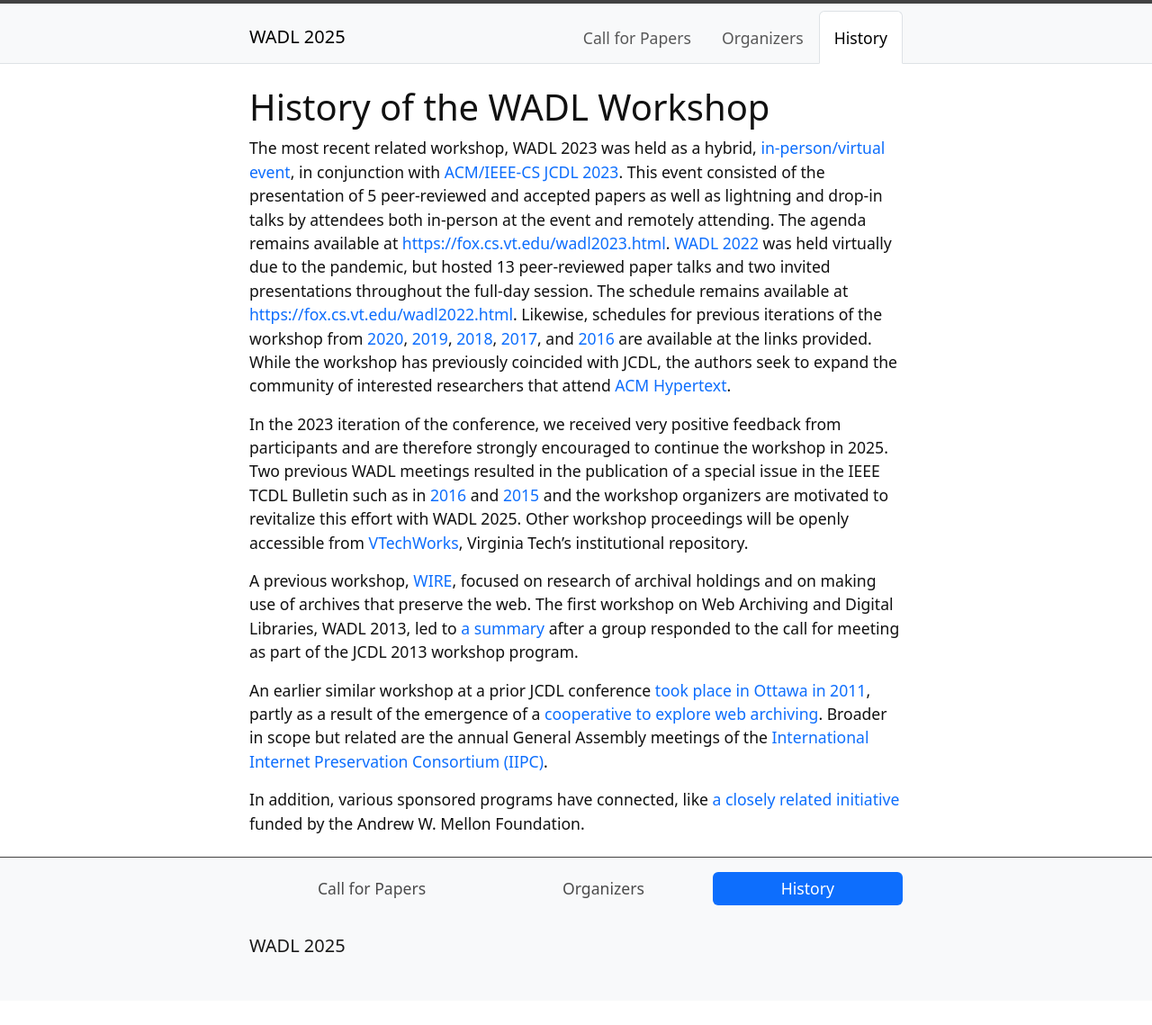
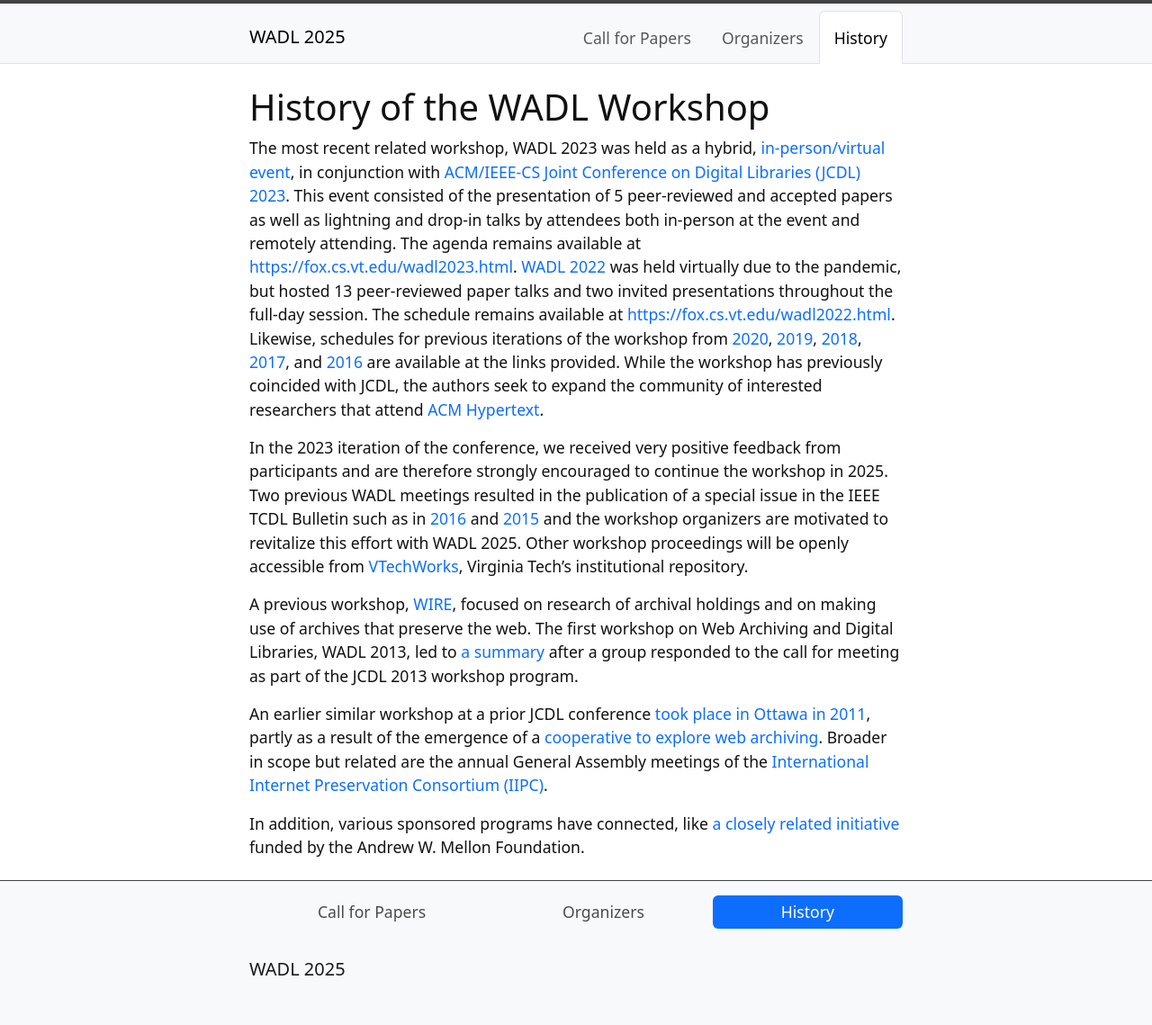
Before and after one commit to wadlworkshop/wadlworkshop.github.io, a Jekyll site: the page built from 2025/content/2-history.md, in a window 1280 px wide. Shown: the whole page at 90% size. Built offline with Jekyll 4.4.1, drawn with Linux system fonts in a browser that asks for light colours; our own code applies the rules of GitHub Pages for plain Markdown files; before the commit the page ends 1112 px from its top, so only the background shows below that.

Commit message:
Update 2-history.md

```diff
--- a/2025/content/2-history.md
+++ b/2025/content/2-history.md
@@ -5,7 +5,7 @@
 
 # History of the WADL Workshop
 
-The most recent related workshop, WADL 2023 was held as a hybrid, [in-person/virtual event](https://fox.cs.vt.edu/wadl2023.html), in conjunction with [ACM/IEEE-CS JCDL 2023](https://2023.jcdl.org/). This event consisted of the presentation of 5 peer-reviewed and accepted papers as well as lightning and drop-in talks by attendees both in-person at the event and remotely attending. The agenda remains available at [https://fox.cs.vt.edu/wadl2023.html](https://fox.cs.vt.edu/wadl2023.html). [WADL 2022](https://fox.cs.vt.edu/wadl2022.html) was held virtually due to the pandemic, but hosted 13 peer-reviewed paper talks and two invited presentations throughout the full-day session. The schedule remains available at [https://fox.cs.vt.edu/wadl2022.html](https://fox.cs.vt.edu/wadl2022.html). Likewise, schedules for previous iterations of the workshop from [2020](https://fox.cs.vt.edu/wadl2020.html), [2019](https://fox.cs.vt.edu/wadl2019.html), [2018](https://fox.cs.vt.edu/wadl2018.html), [2017](https://fox.cs.vt.edu/wadl2017.html), and [2016](https://fox.cs.vt.edu/wadl2016.html) are available at the links provided. While the workshop has previously coincided with JCDL, the authors seek to expand the community of interested researchers that attend [ACM Hypertext](https://ht.acm.org/ht2025/).
+The most recent related workshop, WADL 2023 was held as a hybrid, [in-person/virtual event](https://fox.cs.vt.edu/wadl2023.html), in conjunction with [ACM/IEEE-CS Joint Conference on Digital Libraries (JCDL) 2023](https://2023.jcdl.org/). This event consisted of the presentation of 5 peer-reviewed and accepted papers as well as lightning and drop-in talks by attendees both in-person at the event and remotely attending. The agenda remains available at [https://fox.cs.vt.edu/wadl2023.html](https://fox.cs.vt.edu/wadl2023.html). [WADL 2022](https://fox.cs.vt.edu/wadl2022.html) was held virtually due to the pandemic, but hosted 13 peer-reviewed paper talks and two invited presentations throughout the full-day session. The schedule remains available at [https://fox.cs.vt.edu/wadl2022.html](https://fox.cs.vt.edu/wadl2022.html). Likewise, schedules for previous iterations of the workshop from [2020](https://fox.cs.vt.edu/wadl2020.html), [2019](https://fox.cs.vt.edu/wadl2019.html), [2018](https://fox.cs.vt.edu/wadl2018.html), [2017](https://fox.cs.vt.edu/wadl2017.html), and [2016](https://fox.cs.vt.edu/wadl2016.html) are available at the links provided. While the workshop has previously coincided with JCDL, the authors seek to expand the community of interested researchers that attend [ACM Hypertext](https://ht.acm.org/ht2025/).
 
 In the 2023 iteration of the conference, we received very positive feedback from participants and are therefore strongly encouraged to continue the workshop in 2025.
 Two previous WADL meetings resulted in the publication of a special issue in the IEEE TCDL Bulletin such as in
```
